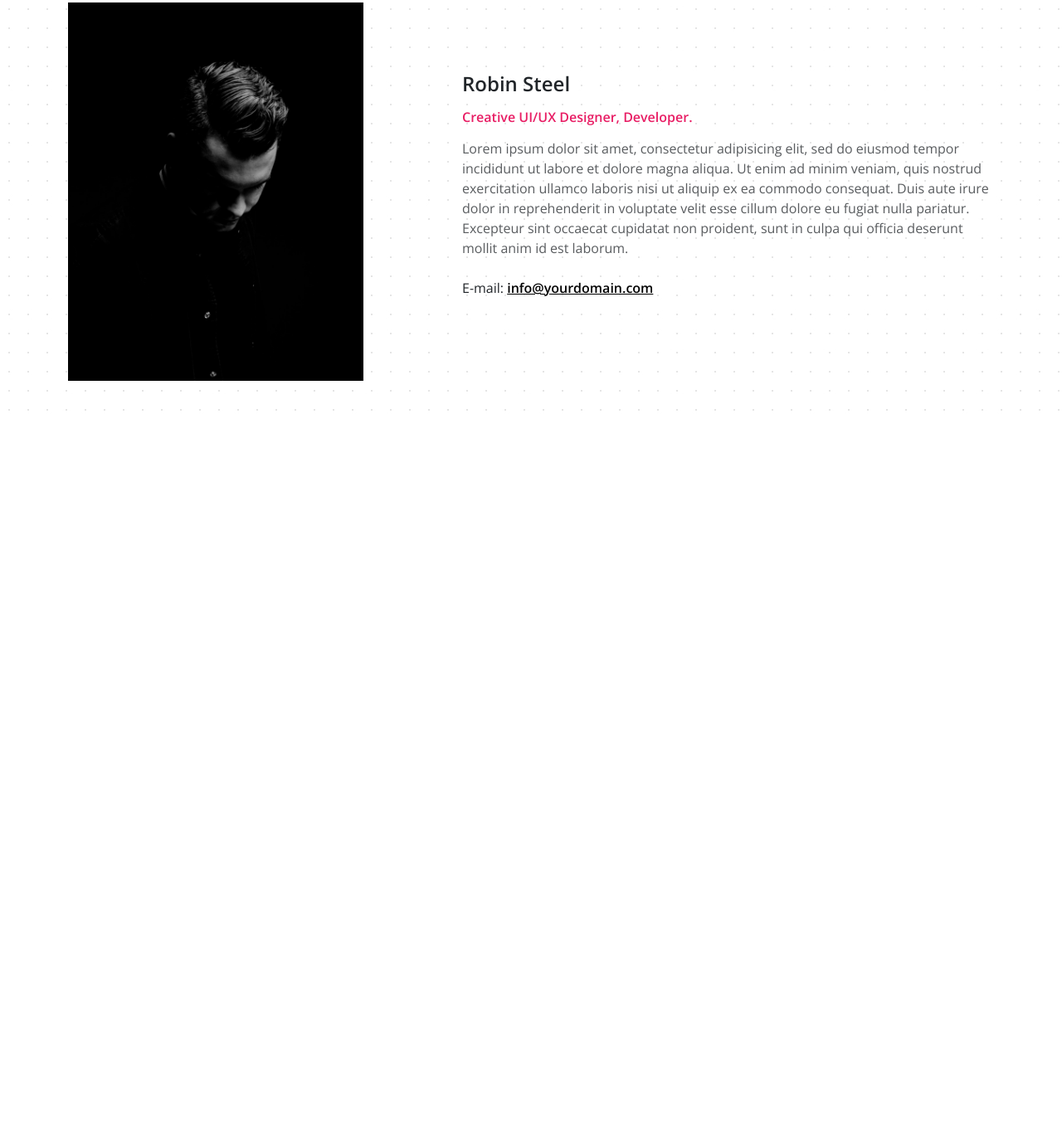
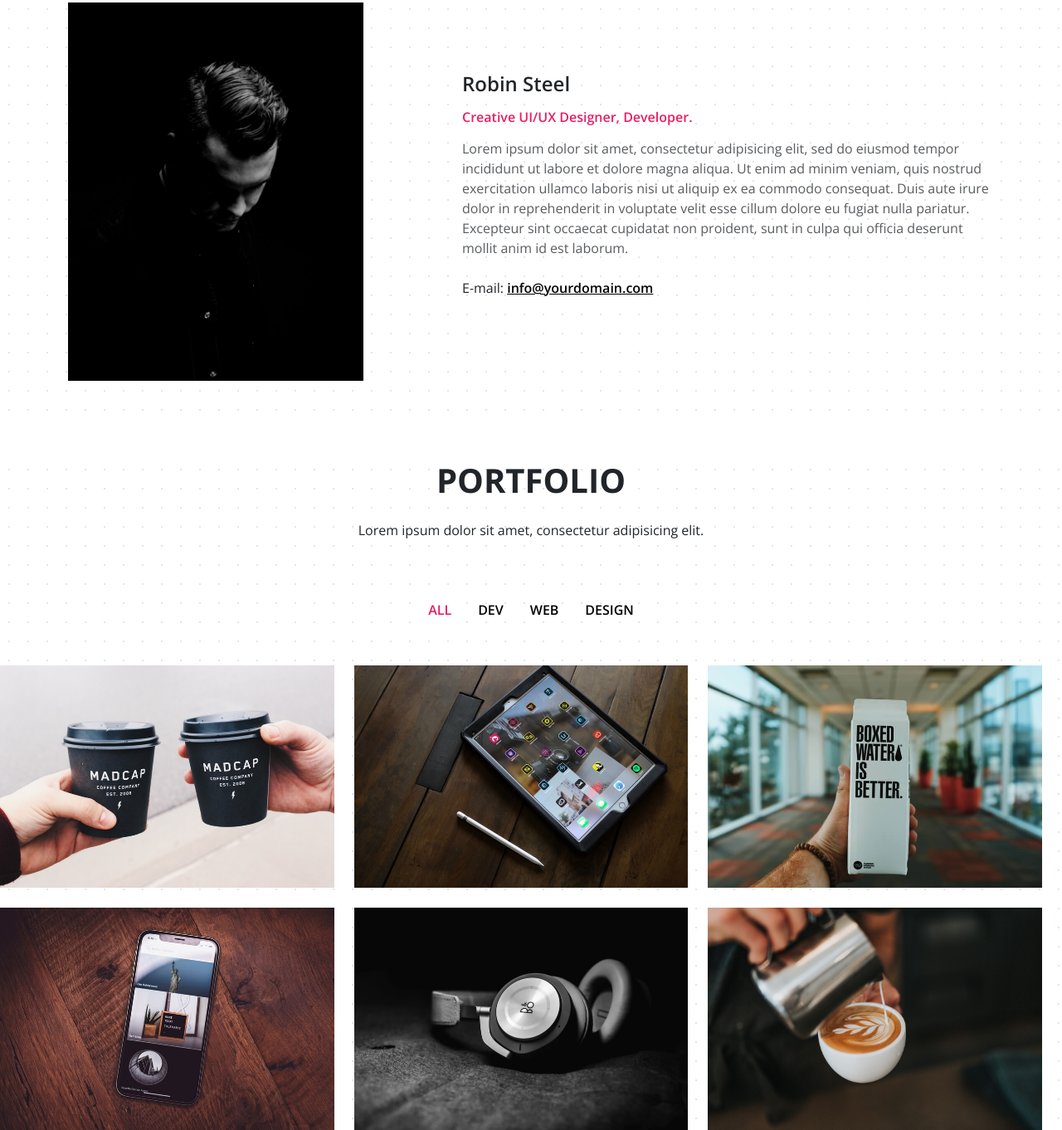
Before and after one commit to OmairAttili/Osaka, a plain HTML site: page index.html in a window 1280 px wide. Shown: the part 1053-2415 px from the top of the page at 83% size. Before the commit the page ends 1560 px from the top, so only its background shows below. Drawn offline with nearby package versions, Linux system fonts and the light colour scheme.

Commit message:
Create portfolio section

```diff
--- a/assest/main.css
+++ b/assest/main.css
@@ -10,12 +10,23 @@ body{
 }
 .hero_section{
     background-image: url(./../assest/img/bg.jpg);
-    background-position: center ;
+    background-position: center -40px;
     background-size: cover;
 }
 .main__color{
     color: var(--primarycolor);
 }
-.about{
+.about,
+.Portfolio{
     background-image: url(./../assest/img/light_dot.jpg);
 }
+.Portfolio .nav-tabs .nav-link{
+    border: none;
+    color: black;
+}
+.Portfolio .nav-tabs{
+    border: none;
+}
+.Portfolio .nav-tabs .nav-item.show .nav-link, .nav-tabs .nav-link.active{
+    color: var(--primarycolor);
+}
--- a/index.html
+++ b/index.html
@@ -11,7 +11,7 @@
     <link rel="stylesheet" href="./assest/main.css"/>
 </head>
 <body>
-<section class="navbar navbar-expand-lg position-fixed w-100">
+<section class="navbar navbar-expand-lg position-fixed w-100 bg-black">
   <div class="container-fluid">
     <a class="navbar-brand text-uppercase text-light fs-6 fw-semibold" href="#">Osaka</a>
     <button class="navbar-toggler" type="button" data-bs-toggle="collapse" data-bs-target="#navbarNav" aria-controls="navbarNav" aria-expanded="false" aria-label="Toggle navigation">
@@ -56,7 +56,7 @@
     </div>
     </div>
 </section>
-<section class="about p-5">
+<section class="about py-5">
     <div class="container">
         <div class="title d-flex flex-column text-center mt-5 mb-5 gap-3">
             <h3 class="text-uppercase fw-bold fs-1">about</h3>
@@ -66,7 +66,7 @@
             <div class="col-md-4">
                 <img src="./assest/img/me.jpg" class="img-fluid"/>
             </div>
-            <div class="col-md-7 offset-1 d-flex flex-column justify-content-center gap-2">
+            <div class="col-md-7 offset-md-1 d-flex flex-column justify-content-center gap-2">
                 <h4 class="fw-semibold fs-4">Robin Steel</h4>
                 <h6 class="main__color fw-semibold">Creative UI/UX Designer, Developer.</h6>
                 <p class="text-muted">Lorem ipsum dolor sit amet, consectetur adipisicing elit, sed do eiusmod tempor incididunt ut labore et dolore magna aliqua. Ut enim ad minim veniam, quis nostrud exercitation ullamco laboris nisi ut aliquip ex ea commodo consequat. Duis aute irure dolor in reprehenderit in voluptate velit esse cillum dolore eu fugiat nulla pariatur. Excepteur sint occaecat cupidatat non proident, sunt in culpa qui officia deserunt mollit anim id est laborum.</p>
@@ -75,6 +75,74 @@
         </div>
     </div>
 </section>
+<section class="Portfolio">
+        <div class="title d-flex flex-column text-center mt-5 mb-5 gap-3">
+            <h3 class="text-uppercase fw-bold fs-1">Portfolio</h3>
+            <p class="fw-normal ">Lorem ipsum dolor sit amet, consectetur adipisicing elit.</p>
+        </div>
+         <nav>
+  <div class="nav nav-tabs justify-content-center" id="nav-tab" role="tablist">
+    <button class="nav-link active fw-semibold" id="nav-all-tab" data-bs-toggle="tab" data-bs-target="#nav-all" type="button" role="tab" aria-controls="nav-all" aria-selected="true">ALL</button>
+    <button class="nav-link fw-semibold" id="nav-dev-tab" data-bs-toggle="tab" data-bs-target="#nav-dev" type="button" role="tab" aria-controls="nav-dev" aria-selected="false">DEV</button>
+    <button class="nav-link fw-semibold" id="nav-web-tab" data-bs-toggle="tab" data-bs-target="#nav-web" type="button" role="tab" aria-controls="nav-web" aria-selected="false">WEB</button>
+    <button class="nav-link fw-semibold" id="nav-design-tab" data-bs-toggle="tab" data-bs-target="#nav-design" type="button" role="tab" aria-controls="design" aria-selected="false">DESIGN</button>
+  </div>
+</nav>
+<div class="tab-content mt-5" id="nav-tabContent">
+  <div class="tab-pane fade show active" id="nav-all" role="tabpanel" aria-labelledby="nav-all-tab" tabindex="0">
+      <div class="row g-4 w-100">
+        <div class="col-md-4">
+          <img src="./assest/img/creativedesign.jpg" class="img-fluid"/>
+        </div>
+        <div class="col-md-4">
+          <img src="./assest/img/appdesign.jpg" class="img-fluid"/>
+        </div>
+        <div class="col-md-4">
+          <img src="./assest/img/branding.jpg" class="img-fluid"/>
+        </div>
+        <div class="col-md-4">
+          <img src="./assest/img/webdevelop.jpg" class="img-fluid"/>
+        </div>
+        <div class="col-md-4">
+          <img src="./assest/img/3dmodeljpg.jpg" class="img-fluid"/>
+        </div>
+        <div class="col-md-4">
+          <img src="./assest/img/AppDevelop.jpg" class="img-fluid"/>
+        </div>
+      </div>
+  </div>
+  <div class="tab-pane fade" id="nav-dev" role="tabpanel" aria-labelledby="nav-dev-tab" tabindex="0">
+     <div class="row w-100">
+        <div class="col-md-4">
+          <img src="./assest/img/webdevelop.jpg" class="img-fluid"/>
+        </div>
+     </div>
+  </div>
+  <div class="tab-pane fade" id="nav-web" role="tabpanel" aria-labelledby="nav-web-tab" tabindex="0">
+         <div class="row w-100">
+        <div class="col-md-4">
+          <img src="./assest/img/AppDevelop.jpg" class="img-fluid"/>
+        </div>
+     </div>
+  </div>
+  <div class="tab-pane fade" id="nav-design" role="tabpanel" aria-labelledby="nav-design-tab" tabindex="0">
+          <div class="row g-4 w-100">
+        <div class="col-md-4">
+          <img src="./assest/img/creativedesign.jpg" class="img-fluid"/>
+        </div>
+        <div class="col-md-4">
+          <img src="./assest/img/appdesign.jpg" class="img-fluid"/>
+        </div>
+        <div class="col-md-4">
+          <img src="./assest/img/branding.jpg" class="img-fluid"/>
+        </div>
+        <div class="col-md-4">
+          <img src="./assest/img/3dmodeljpg.jpg" class="img-fluid"/>
+        </div>
+      </div>
+  </div>
+</div>
+</section>
  <script src="https://cdn.jsdelivr.net/npm/bootstrap@5.3.8/dist/js/bootstrap.bundle.min.js" integrity="sha384-FKyoEForCGlyvwx9Hj09JcYn3nv7wiPVlz7YYwJrWVcXK/BmnVDxM+D2scQbITxI" crossorigin="anonymous"></script>
 </body>
 </html>
```
Also changed, not shown: assest/img/3dmodeljpg.jpg (added), assest/img/AppDevelop.jpg (added), assest/img/appdesign.jpg (added), assest/img/branding.jpg (added), assest/img/creativedesign.jpg (added), assest/img/webdevelop.jpg (added).
